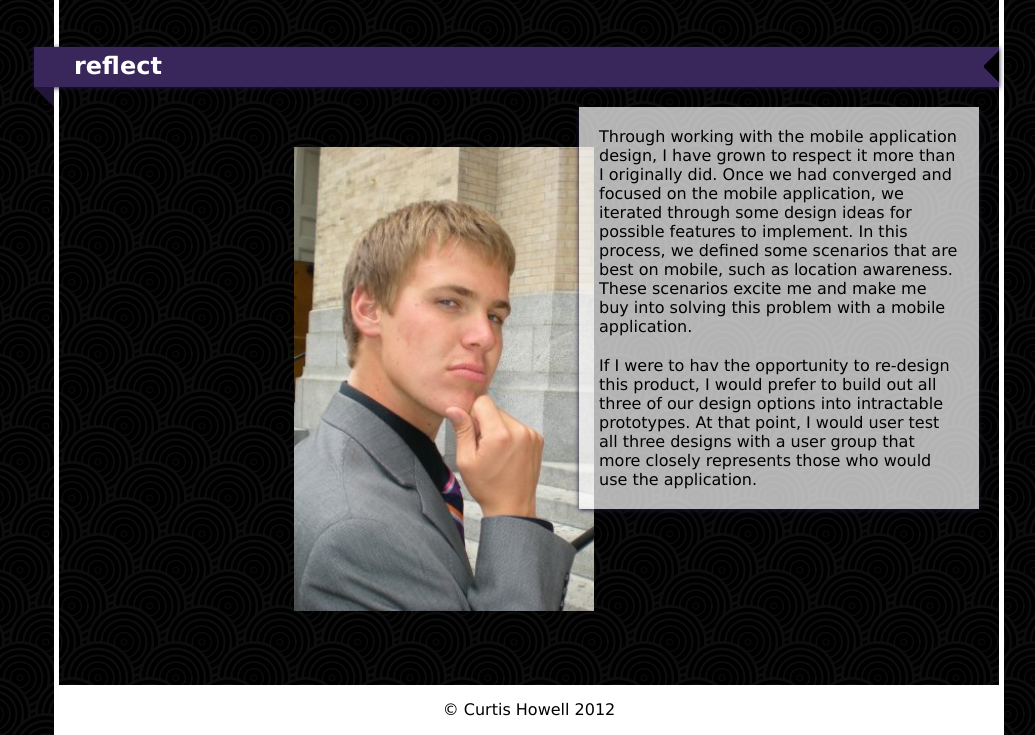
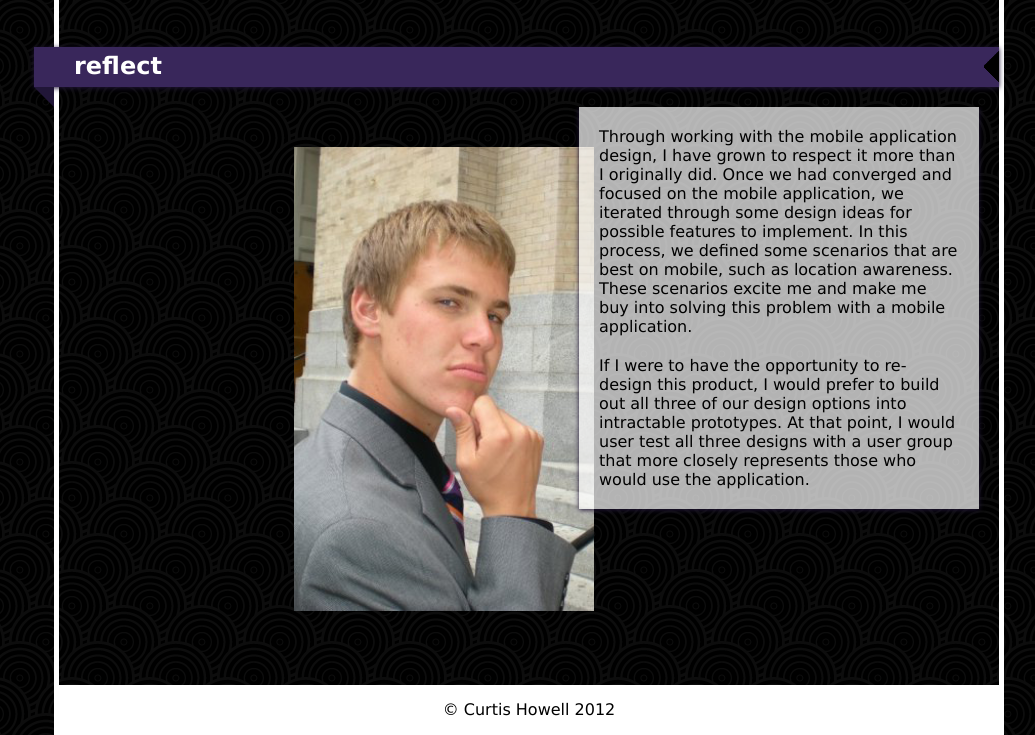
Before and after one commit to curtishowell/processbook, a plain HTML site: page fixedwidth.html in a window 1280 px wide. Shown: the part 5082-5817 px from the top of the page, without its empty margins (111-1146 px from the left). Drawn offline with Linux system fonts and the light colour scheme.

Commit message:
have has an e on the end of it

```diff
--- a/fixedwidth.html
+++ b/fixedwidth.html
@@ -219,7 +219,7 @@ margin-top: 40px;"/>
 						</p>
 
 						<p style="margin-top: 20px;">
-							If I were to hav the opportunity to re-design this product, I would prefer to build out all three of our design options into intractable prototypes.  At that point, I would user test all three designs with a user group that more closely represents those who would use the application.
+							If I were to have the opportunity to re-design this product, I would prefer to build out all three of our design options into intractable prototypes.  At that point, I would user test all three designs with a user group that more closely represents those who would use the application.
 						</p>
 					</div>
 
```
